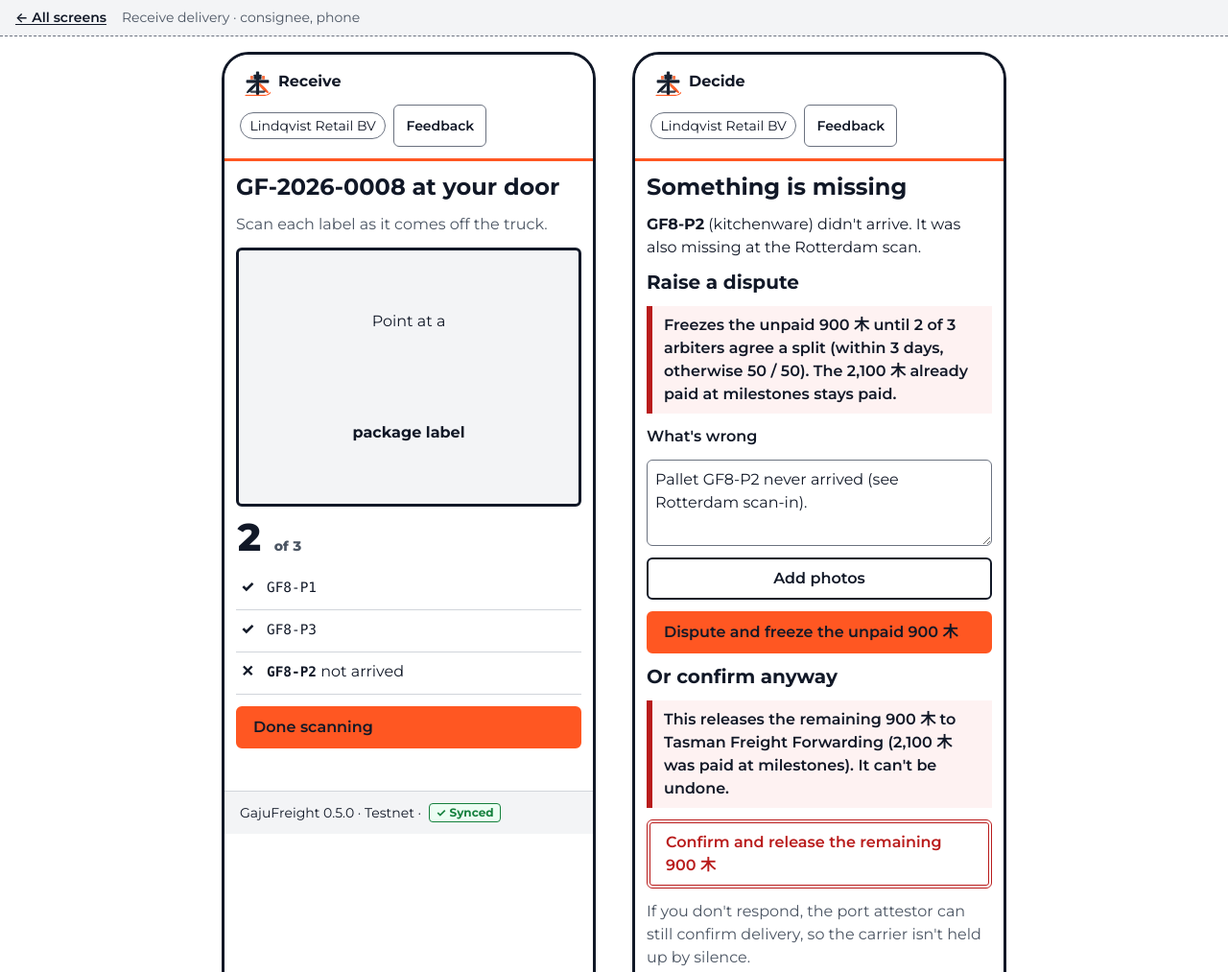
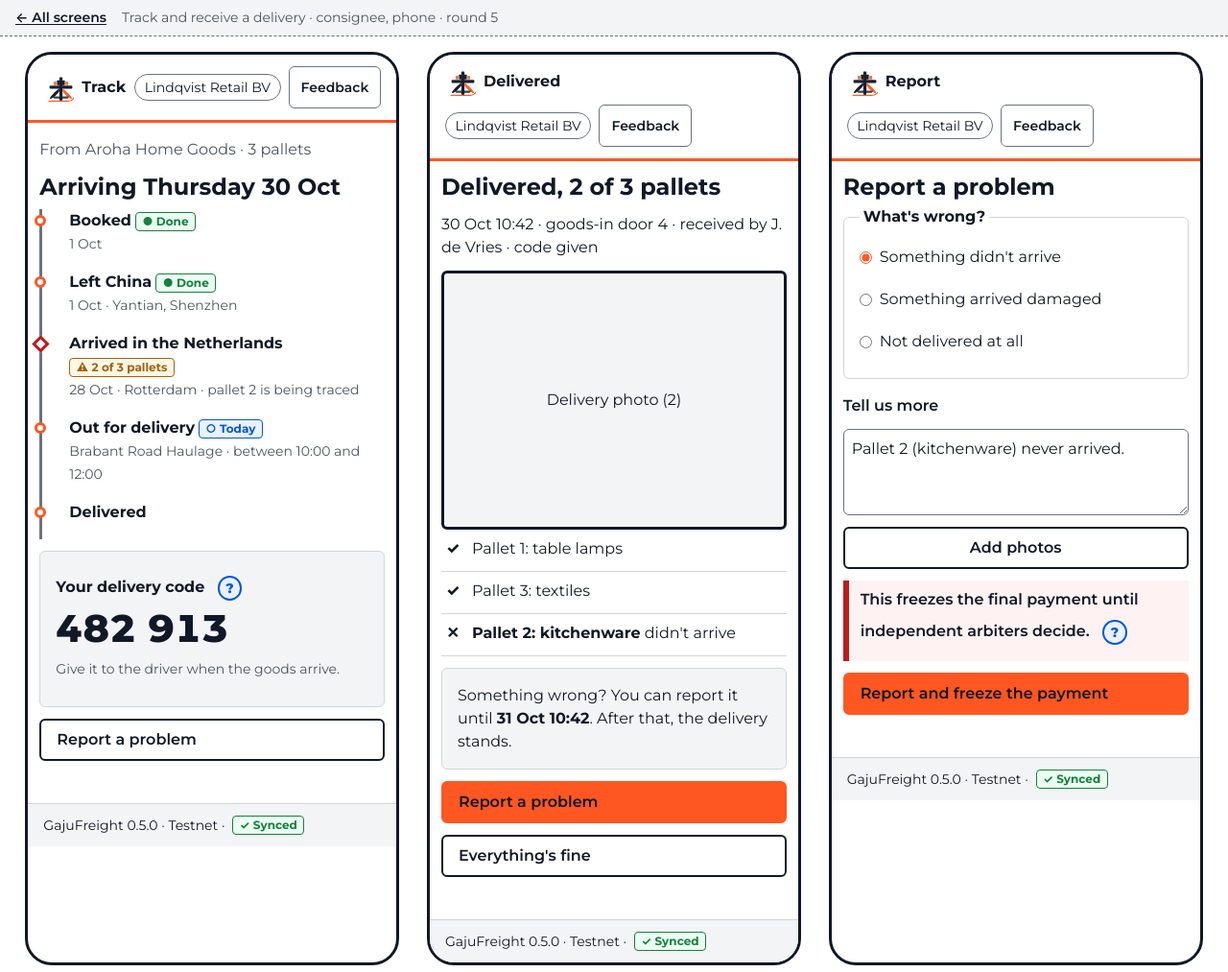
Before and after one commit to shanepreater/gajufreight, a plain HTML site: page docs/wireframes/receive-delivery.html in a window 1280 px wide. Shown: the top 1013 px of the page at 96% size. Drawn offline with Linux system fonts and the light colour scheme.

Commit message:
feat(wireframes): driver proof of delivery and consignee tracking
Round 4 review items 11 and 12. The final-mile driver scans each
package at the door, takes photos, enters the consignee's code and
signs. The consignee gets a staged timeline, their delivery code, the
proof once delivered, and a time-boxed Report a problem, with no prices
or legs shown.

```diff
--- a/docs/wireframes/receive-delivery.html
+++ b/docs/wireframes/receive-delivery.html
@@ -3,27 +3,32 @@
 <head>
   <meta charset="utf-8">
   <meta name="viewport" content="width=device-width, initial-scale=1">
-  <title>Receive delivery · GajuFreight wireframes</title>
+  <title>Track and receive · GajuFreight wireframes</title>
   <link rel="icon" href="../brand/logo/favicon.svg" type="image/svg+xml">
   <link rel="stylesheet" href="wireframes.built.css">
 </head>
 <body>
-  <div class="wf-bar"><a href="index.html">← All screens</a><span>Receive delivery · consignee, phone</span></div>
-  <div class="max-w-[840px] mx-auto grid">
-
-    <div class="device" aria-label="Check arrival">
-      <header class="app-head"><span class="brand"><picture><source srcset="../brand/logo/logo-mark-dark.svg" media="(prefers-color-scheme: dark)"><img class="mark" src="../brand/logo/logo-mark.svg" alt="GajuFreight"></picture>Receive</span><span class="row"><span class="who">Lindqvist Retail BV</span><a class="btn feedback-btn" href="feedback.html">Feedback</a></span></header>
+  <div class="wf-bar"><a href="index.html">← All screens</a><span>Track and receive a delivery · consignee, phone · round 5</span></div>
+  <div class="max-w-[1240px] mx-auto grid">
+    <div class="device" id="track" aria-label="Track your delivery">
+      <header class="app-head"><span class="brand"><picture><source srcset="../brand/logo/logo-mark-dark.svg" media="(prefers-color-scheme: dark)"><img class="mark" src="../brand/logo/logo-mark.svg" alt="GajuFreight"></picture>Track</span><span class="row"><span class="who">Lindqvist Retail BV</span><a class="btn feedback-btn" href="feedback.html">Feedback</a></span></header>
       <main class="stack">
-        <h1>GF-2026-0008 at your door</h1>
-        <p class="muted">Scan each label as it comes off the truck.</p>
-        <div class="viewfinder" role="img" aria-label="Camera viewfinder: point at a package label">Point at a <strong>package label</strong></div>
-        <p class="counter" aria-live="polite">2 <small>of 3</small></p>
-        <ul class="scan-list" aria-label="Arrived">
-          <li><span class="sym" aria-hidden="true">✓</span><span class="mono">GF8-P1</span></li>
-          <li><span class="sym" aria-hidden="true">✓</span><span class="mono">GF8-P3</span></li>
-          <li><span class="sym" aria-hidden="true">✕</span><span><strong class="mono">GF8-P2</strong> not arrived</span></li>
-        </ul>
-        <a class="btn primary block" href="#decide">Done scanning</a>
+        <p class="muted">From Aroha Home Goods · 3 pallets</p>
+        <h1>Arriving Thursday 30 Oct</h1>
+        <ol class="timeline">
+          <li><strong>Booked</strong> <span class="badge final">Done</span><br><small>1 Oct</small></li>
+          <li><strong>Left China</strong> <span class="badge final">Done</span><br><small>1 Oct · Yantian, Shenzhen</small></li>
+          <li class="exception"><strong>Arrived in the Netherlands</strong> <span class="badge warn">2 of 3 pallets</span><br><small>28 Oct · Rotterdam · pallet 2 is being traced</small></li>
+          <li><strong>Out for delivery</strong> <span class="badge pending">Today</span><br><small>Brabant Road Haulage · between 10:00 and 12:00</small></li>
+          <li><strong>Delivered</strong></li>
+        </ol>
+        <div class="card fill stack">
+          <p class="m-0"><strong>Your delivery code</strong> <button class="help" type="button" popovertarget="h-dcode" aria-label="Help: your delivery code"></button></p>
+          <p class="counter m-0">482 913</p>
+          <p class="hint">Give it to the driver when the goods arrive.</p>
+        </div>
+        <div class="help-pop" id="h-dcode" popover><h3>Your delivery code</h3><p>Give this code to the driver when your goods arrive. It proves they reached you, and the forwarder is paid straight away.</p><p>Don't share it before the goods are in front of you. If you're out, the driver can leave them in a safe place with a photo instead; the payment is then held for 24 hours so you can report a problem.</p><button class="btn" type="button" popovertarget="h-dcode" popovertargetaction="hide">Close</button></div>
+        <a class="btn block" href="#report">Report a problem</a>
       </main>
       <footer class="app-foot">
         <details>
@@ -36,25 +41,48 @@
         </details>
       </footer>
     </div>
-
-    <div class="device" id="decide" aria-label="Decide">
-      <header class="app-head"><span class="brand"><picture><source srcset="../brand/logo/logo-mark-dark.svg" media="(prefers-color-scheme: dark)"><img class="mark" src="../brand/logo/logo-mark.svg" alt="GajuFreight"></picture>Decide</span><span class="row"><span class="who">Lindqvist Retail BV</span><a class="btn feedback-btn" href="feedback.html">Feedback</a></span></header>
+    <div class="device" id="delivered" aria-label="Delivered">
+      <header class="app-head"><span class="brand"><picture><source srcset="../brand/logo/logo-mark-dark.svg" media="(prefers-color-scheme: dark)"><img class="mark" src="../brand/logo/logo-mark.svg" alt="GajuFreight"></picture>Delivered</span><span class="row"><span class="who">Lindqvist Retail BV</span><a class="btn feedback-btn" href="feedback.html">Feedback</a></span></header>
       <main class="stack">
-        <h1>Something is missing</h1>
-        <p><strong>GF8-P2</strong> (kitchenware) didn't arrive. It was also missing at the Rotterdam scan.</p>
-
-        <h2>Raise a dispute</h2>
-        <p class="irreversible">Freezes the unpaid 900 木 until 2 of 3 arbiters agree a split (within 3 days, otherwise 50 / 50). The 2,100 木 already paid at milestones stays paid.</p>
-        <label for="reason">What's wrong</label>
-        <textarea id="reason" rows="3">Pallet GF8-P2 never arrived (see Rotterdam scan-in).</textarea>
+        <h1>Delivered, 2 of 3 pallets</h1>
+        <p>30 Oct 10:42 · goods-in door 4 · received by J. de Vries · code given</p>
+        <div class="viewfinder" role="img" aria-label="Delivery photo: two pallets at goods-in door 4">Delivery photo (2)</div>
+        <ul class="scan-list" aria-label="What arrived">
+          <li><span class="sym" aria-hidden="true">✓</span><span>Pallet 1: table lamps</span></li>
+          <li><span class="sym" aria-hidden="true">✓</span><span>Pallet 3: textiles</span></li>
+          <li><span class="sym" aria-hidden="true">✕</span><span><strong>Pallet 2: kitchenware</strong> didn't arrive</span></li>
+        </ul>
+        <p class="card fill">Something wrong? You can report it until <strong>31 Oct 10:42</strong>. After that, the delivery stands.</p>
+        <a class="btn primary block" href="#report">Report a problem</a>
+        <a class="btn block" href="#track">Everything's fine</a>
+      </main>
+      <footer class="app-foot">
+        <details>
+          <summary>GajuFreight 0.5.0 · Testnet · <span class="badge ok">Synced</span></summary>
+          <dl>
+            <dt>Version</dt><dd>0.5.0 (build 2026.10.03-4f1c2ab)</dd>
+            <dt>Network</dt><dd>Gajumaru testnet · block 1,204,880, 3 s ago</dd>
+            <dt>Support ref</dt><dd><code>SR-7F3A-21C9</code> · quote it if you contact us</dd>
+          </dl>
+        </details>
+      </footer>
+    </div>
+    <div class="device" id="report" aria-label="Report a problem">
+      <header class="app-head"><span class="brand"><picture><source srcset="../brand/logo/logo-mark-dark.svg" media="(prefers-color-scheme: dark)"><img class="mark" src="../brand/logo/logo-mark.svg" alt="GajuFreight"></picture>Report</span><span class="row"><span class="who">Lindqvist Retail BV</span><a class="btn feedback-btn" href="feedback.html">Feedback</a></span></header>
+      <main class="stack">
+        <h1>Report a problem</h1>
+        <fieldset class="mt-0">
+          <legend>What's wrong?</legend>
+          <label class="choice"><input type="radio" name="what" checked> Something didn't arrive</label>
+          <label class="choice"><input type="radio" name="what"> Something arrived damaged</label>
+          <label class="choice"><input type="radio" name="what"> Not delivered at all</label>
+        </fieldset>
+        <label for="reason">Tell us more</label>
+        <textarea id="reason" rows="3">Pallet 2 (kitchenware) never arrived.</textarea>
         <button class="btn block" type="button">Add photos</button>
-        <a class="btn primary block" href="sign-action.html#dispute">Dispute and freeze the unpaid 900 木</a>
-
-        <h2>Or confirm anyway</h2>
-        <p class="irreversible">This releases the remaining 900 木 to Tasman Freight Forwarding (2,100 木 was paid at milestones). It can't be undone.</p>
-        <a class="btn danger block" href="sign-action.html#confirm-delivery">Confirm and release the remaining 900 木</a>
-
-        <p class="muted">If you don't respond, the port attestor can still confirm delivery, so the carrier isn't held up by silence.</p>
+        <p class="irreversible">This freezes the final payment until independent arbiters decide. <button class="help" type="button" popovertarget="h-dispute" aria-label="Help: what happens when you report"></button></p>
+        <div class="help-pop" id="h-dispute" popover><h3>What happens when you report</h3><p>The final payment for this shipment is frozen, and an independent panel of 3 arbiters looks at the scans, photos and what you send.</p><p>When 2 of them agree, the frozen amount is split as they decide. If they don't agree within 3 days, the split agreed at booking applies. Payments already made along the way stay paid.</p><button class="btn" type="button" popovertarget="h-dispute" popovertargetaction="hide">Close</button></div>
+        <a class="btn primary block" href="sign-action.html#dispute">Report and freeze the payment</a>
       </main>
       <footer class="app-foot">
         <details>
@@ -69,7 +97,7 @@
     </div>
   </div>
   <main>
-    <div class="note">When everything arrives, <em>Confirm and release</em> becomes the primary button and the dispute option moves below it. The irreversible wording stays either way. A partial arrival pre-fills the dispute with the missing IDs.</div>
+    <div class="note">Review items 11 and 12: the consignee no longer confirms delivery. The driver does, with proof (proof-of-delivery.html). The consignee gets a parcel-style timeline in stages, a one-time code to give the driver, the proof once delivered, and a time-boxed way to report a problem. No prices or legs are shown; only who is delivering it (privacy standard). The 24-hour window applies because a pallet is missing; with the code and nothing missing, the delivery is final at once (ADR 0006, proposed).</div>
   </main>
 </body>
 </html>
```
Also changed, not shown: docs/wireframes/proof-of-delivery.html (added, +116 -0 lines), docs/wireframes/shipment-detail.html (+1 -1 lines), docs/wireframes/sign-action.html (+12 -0 lines), docs/wireframes/wireframes.built.css.
